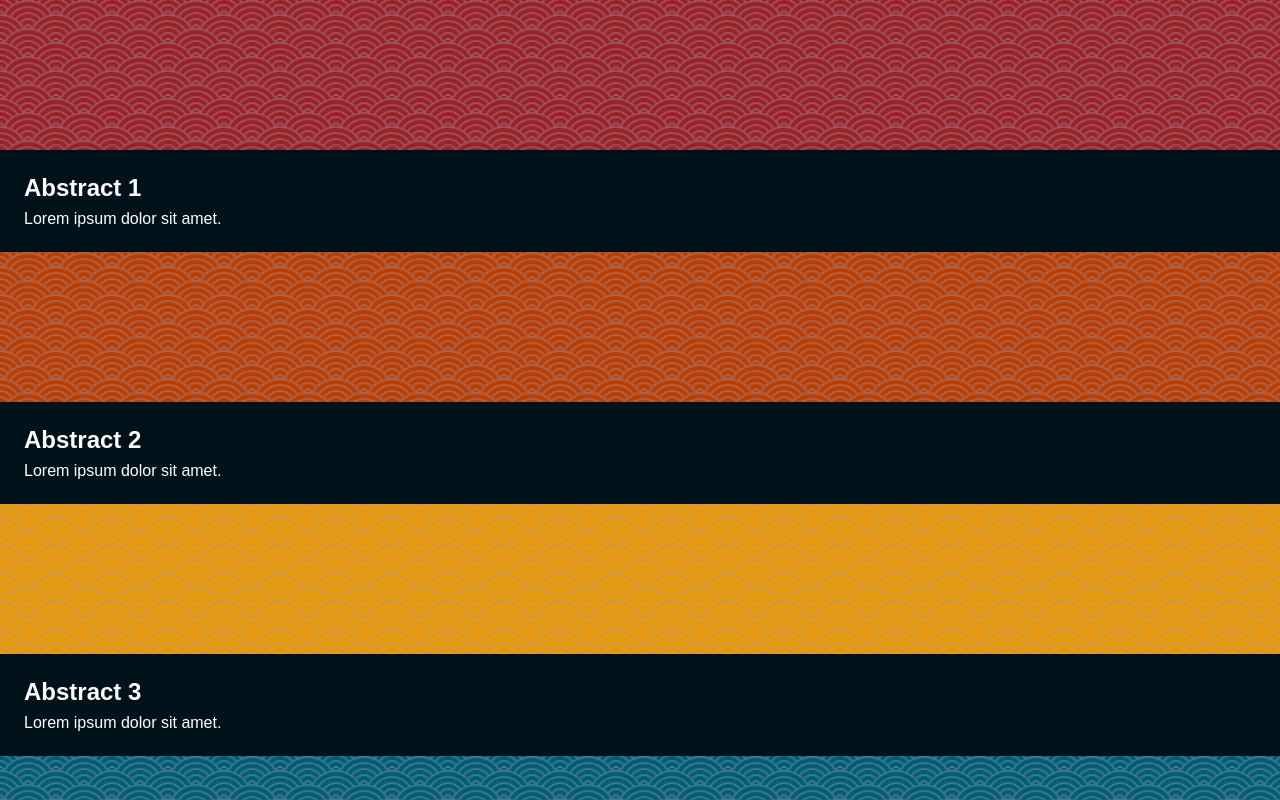
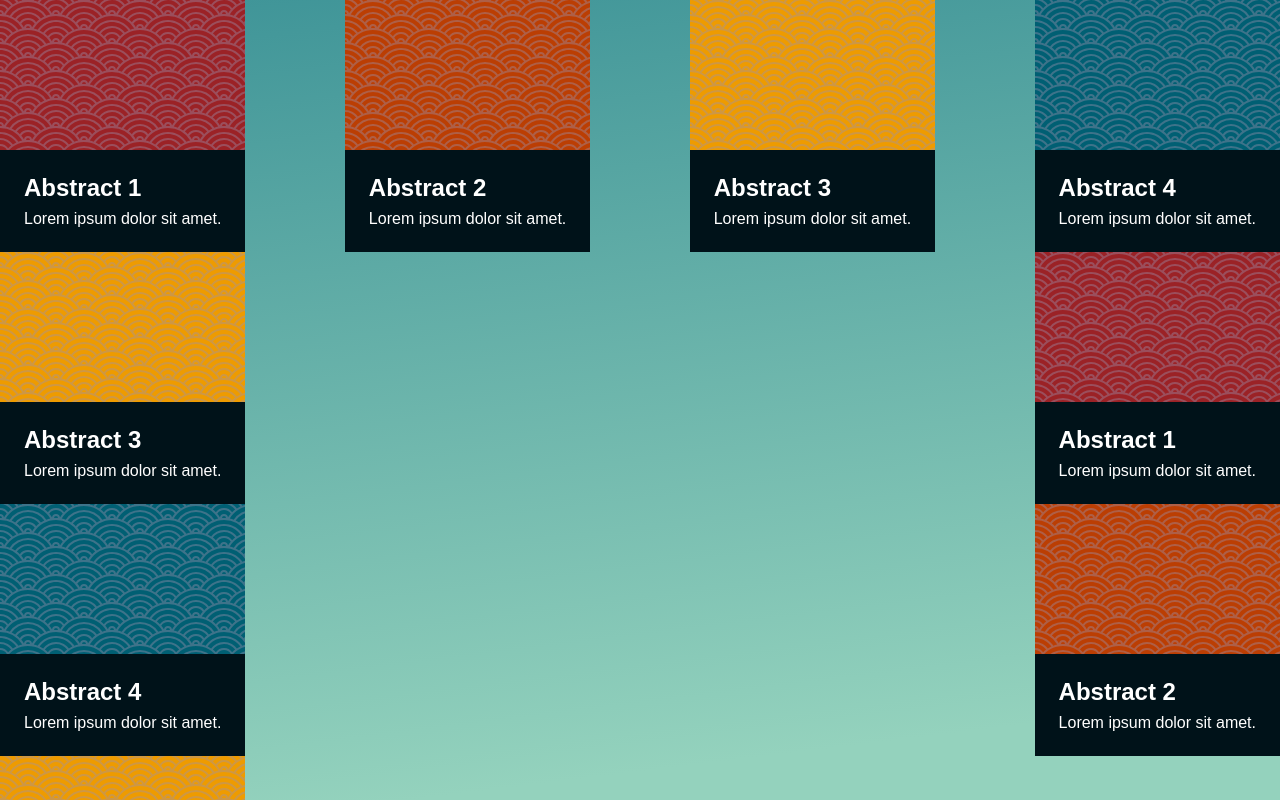
Before and after one commit to akgmage/flex-box, an Angular app: page / in a window 1280 px wide. Shown: the top 800 px of the page. Built offline with nearby package versions, Linux system fonts and the light colour scheme.

Commit message:
add display flex to parent and flex flow of row wrap

```diff
--- a/src/styles.css
+++ b/src/styles.css
@@ -51,3 +51,10 @@ figure > div {
 .four {
   background-color: #005f73;
 }
+
+.row {
+  display: flex;
+  flex-flow: row wrap;
+  justify-content: space-between;
+  gap: 4%;
+}
```
